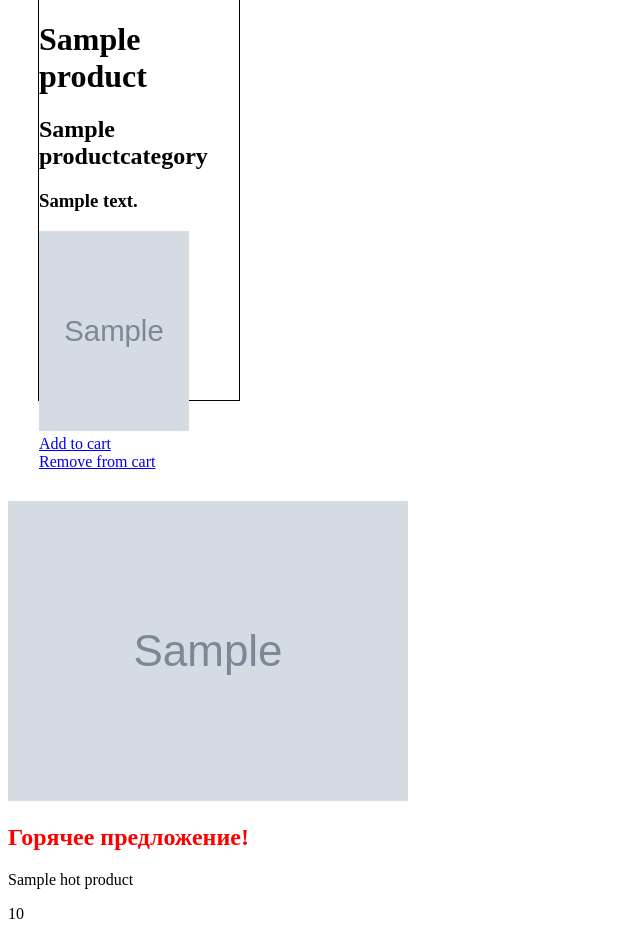
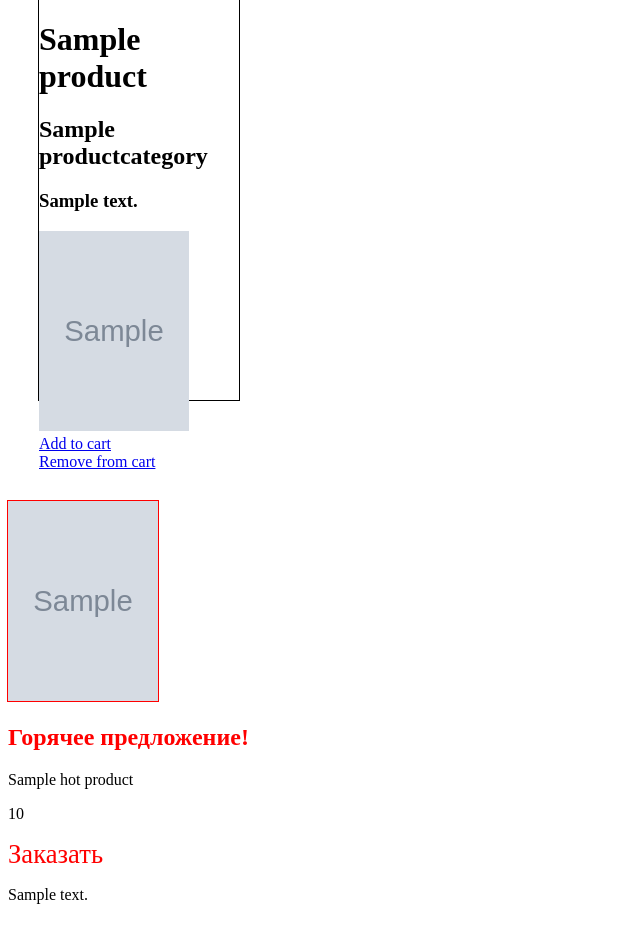
Before and after one commit to bazhenov4job/test_django, a Django app: template test_project/mainapp/templates/mainapp/products.html in a window 1280 px wide. Shown: the part 346-1286 px from the top of the page, without its empty margins (0-640 px from the left). After the commit the page ends 1250 px from the top, so only its background shows below. Run offline with Django 3.2, Linux system fonts and the light colour scheme; tables that the repository leaves empty hold one stand-in row (values such as "Sample post"); the template is opened without the code that fills it: values that come from a table or form of the project are taken from there, most other values are stand-ins (such as "Sample title", 1, 10 or a date in 2020); grey boxes marked "Sample" are stand-in pictures; parts of the project's set-up code (start-up, migrations or seed data) failed here and were passed over.

Commit message:
polished hot product display

```diff
--- a/test_project/mainapp/templates/mainapp/products.html
+++ b/test_project/mainapp/templates/mainapp/products.html
@@ -17,7 +17,7 @@
 </div>
 <div class="clearboth"></div>
 <div class="hot_prod">
-    <a href="#"><img src="/media/{{ hot_product.image }}" alt="Горячее предложение!"></a>
+    <a href="#"><img style="height:200px; width:150px; outline: 1px solid red;" src="/media/{{ hot_product.image }}" alt="Горячее предложение!"></a>
     <h2 style="color: red;">Горячее предложение!</h2>
     <p>{{ hot_product.name }}</p>
     <p>{{ hot_product.price }}</p>
```
